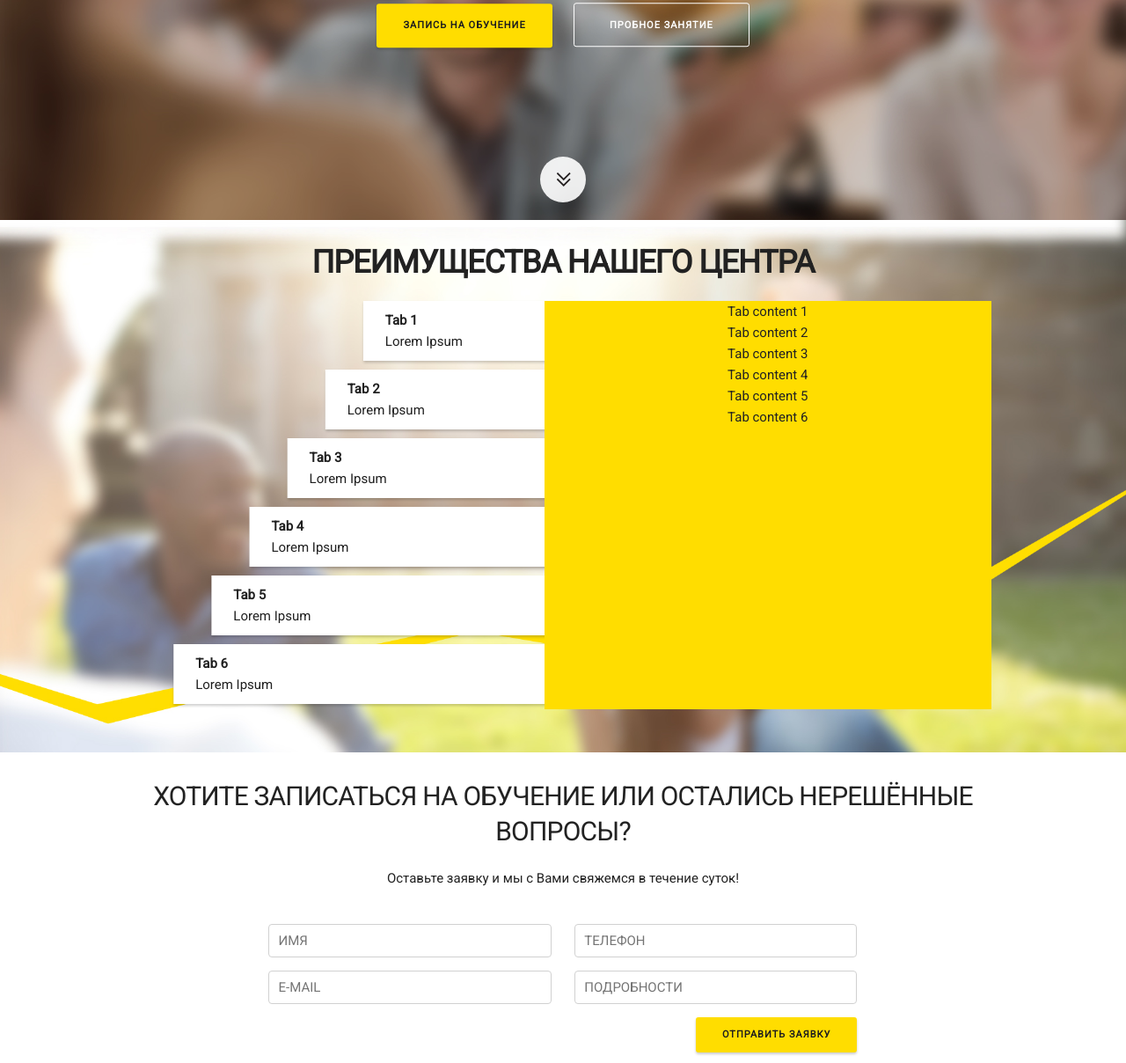
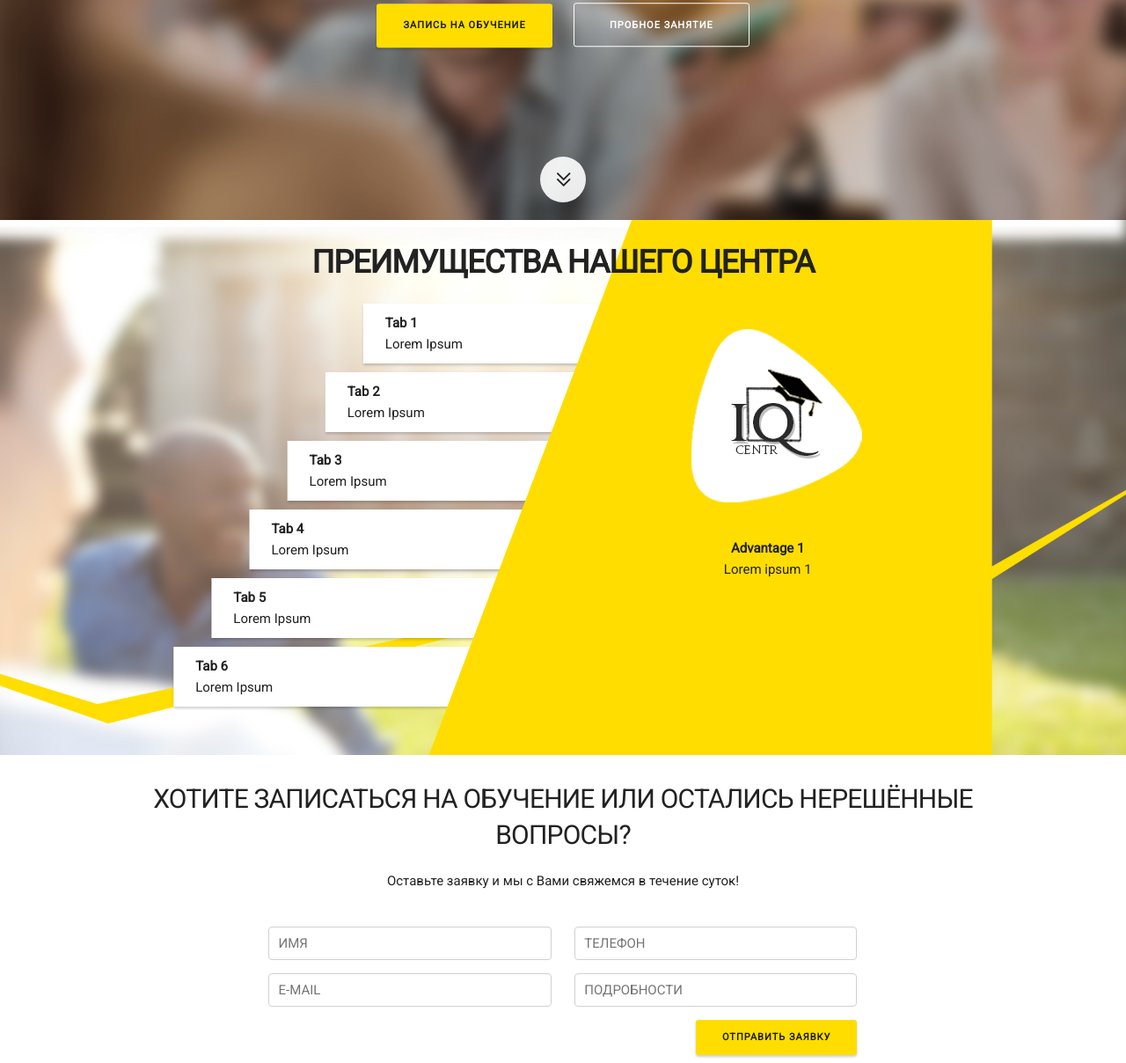
Before and after one commit to exymax/iq-center, a PHP site: page / in a window 1280 px wide. Shown: the part 550-1758 px from the top of the page at 88% size. Run offline with PHP 8.4, Linux system fonts and the light colour scheme; some libraries are stand-ins or nearby versions.

Commit message:
Changed advantages

```diff
--- a/css/main.css
+++ b/css/main.css
@@ -67,7 +67,11 @@
     text-align: center;
 }
 
-.hero-advantages .title {
+.hero-advantages > .title {
+    position:absolute;
+    z-index: 2;
+    width: 100%;
+    text-align: center;
     font-weight: bold;
 }
 
@@ -145,8 +149,32 @@
     position: relative;
     z-index: 2;
     margin-left: 0 !important;
+    height: 464px;
+}
+
+.tab {
+    margin-top: 70px;
+}
+
+.tab .trapezoid {
+    position: absolute;
+    right: 11.9%;
+    top: 0;
+    width: 50%;
+    height: 100%;
+    -webkit-clip-path: polygon(36% 0, 100% 0, 100% 100%, 0% 100%);
+    clip-path: polygon(36% 0, 100% 0, 100% 100%, 0% 100%);
     background-color: #FFDD00;
-    height: 464px;
+}
+
+.tab .tabItem {
+    display: flex;
+    flex-direction: column;
+    align-items: center;
+}
+
+.tabItem .title {
+    font-weight: bold;
 }
 
 .image-container {
--- a/index.html
+++ b/index.html
@@ -99,24 +99,37 @@
             </div>
             <div class="one-half column tabContent advantages-info">
                 <div class="tabItem active first">
-                    Tab content 1
+                    <img src="images/logo.png">
+                    <span class="title">Advantage 1</span>
+                    <p class="description">Lorem ipsum 1</p>
                 </div>
                 <div class="tabItem second">
-                    Tab content 2
+                    <img src="images/logo.png">
+                    <span class="title">Advantage 2</span>
+                    <p class="description">Lorem ipsum 1</p>
                 </div>
                 <div class="tabItem third">
-                    Tab content 3
+                    <img src="images/logo.png">
+                    <span class="title">Advantage 3</span>
+                    <p class="description">Lorem ipsum 1</p>
                 </div>
                 <div class="tabItem fourth">
-                    Tab content 4
+                    <img src="images/logo.png">
+                    <span class="title">Advantage 4</span>
+                    <p class="description">Lorem ipsum 1</p>
                 </div>
                 <div class="tabItem fifth">
-                    Tab content 5
+                    <img src="images/logo.png">
+                    <span class="title">Advantage 5</span>
+                    <p class="description">Lorem ipsum 1</p>
                 </div>
                 <div class="tabItem sixth">
-                    Tab content 6
+                    <img src="images/logo.png">
+                    <span class="title">Advantage 6</span>
+                    <p class="description">Lorem ipsum 1</p>
                 </div>
             </div>
+            <div class="trapezoid"></div>
         </div>
     </div>
 </div>
--- a/js/app.js
+++ b/js/app.js
@@ -21,7 +21,6 @@
                 console.log(data);
             });
     });
-
     $('.tab').tab({
         trigger_event_type: 'mouseover'
     });
--- a/js/jQuery.tab.js
+++ b/js/jQuery.tab.js
@@ -4,7 +4,7 @@
 		var opts = $.extend({}, $.fn.tab.defaults, options);
 		return this.each(function() {
 			var obj = $(this);
-
+			$(obj).find('.tabContent div:not(.active)').hide();
 			$(obj).find('.tabHeader li').on(opts.trigger_event_type, function() {
 				$(obj).find('.tabHeader li').removeClass('active');
 				$(this).addClass('active');
@@ -13,7 +13,7 @@
 				$(obj).find('.tabContent div').eq($(this).index()).show();
 			})
 		});
-	}
+	};
 	$.fn.tab.defaults = {
 		trigger_event_type: 'click', //mouseover | click 默认是click
 	};
```
